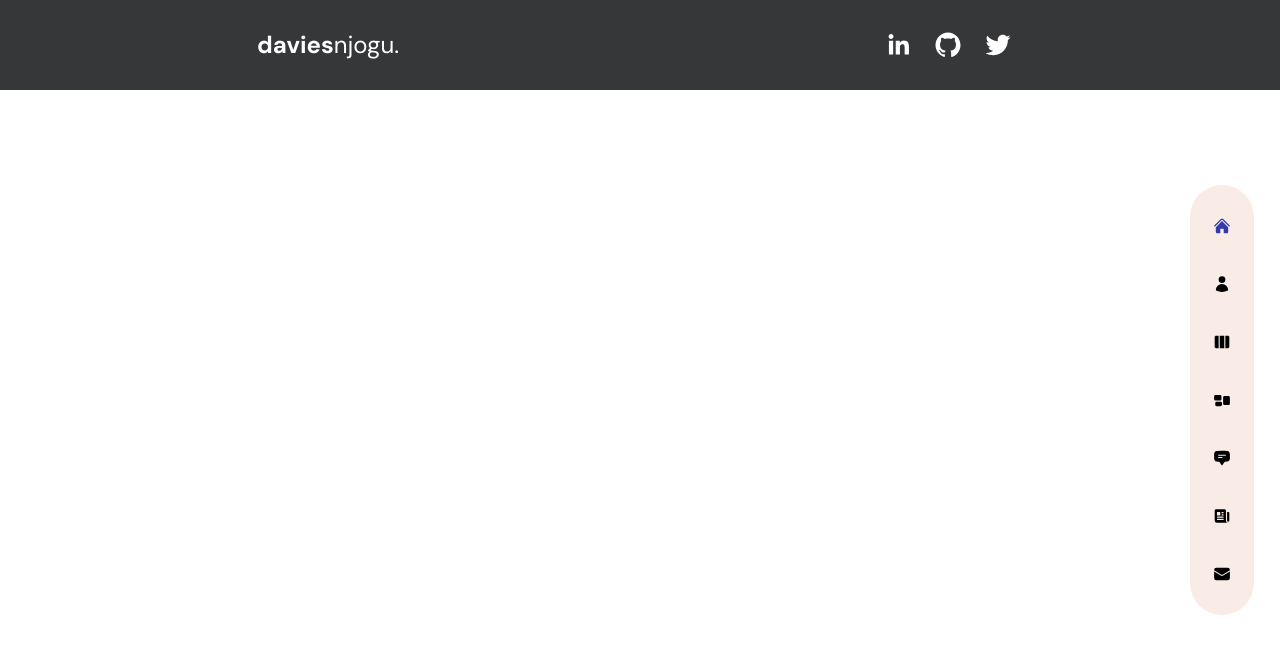
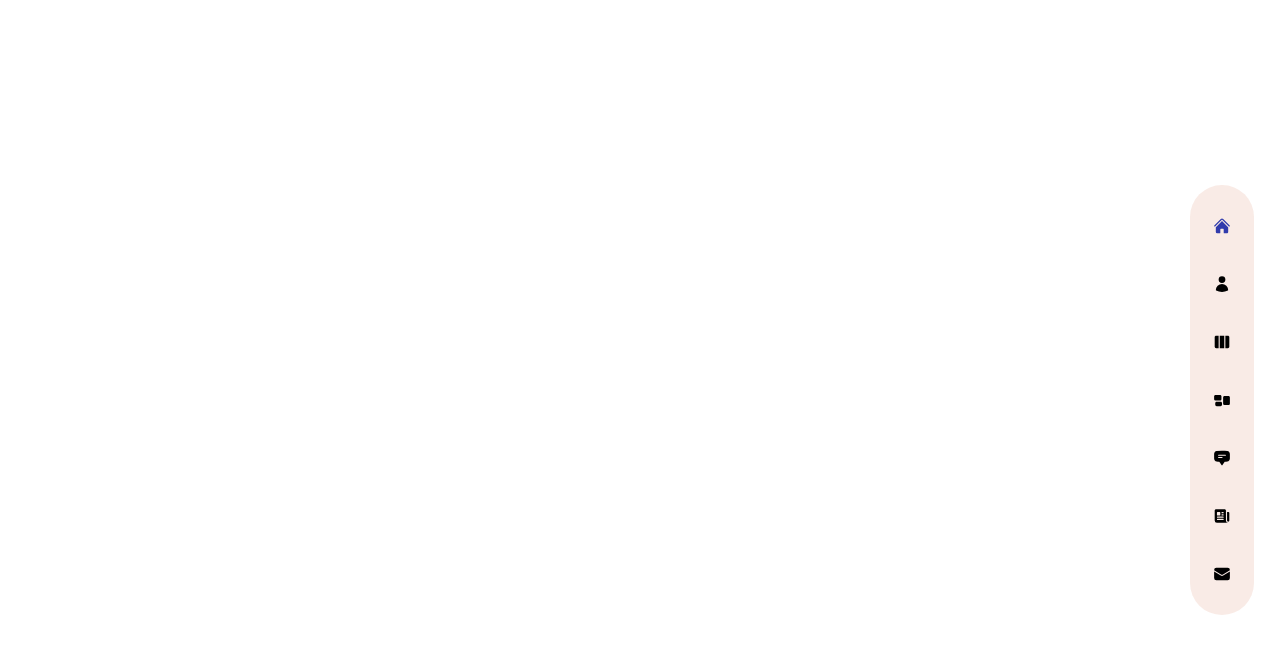
Before and after one commit to kabirodavies/next-portfolio, a Next.js app: page / in a window 1280 px wide. Shown: the top 654 px of the page. Built offline with nearby package versions, Linux system fonts and the light colour scheme.

Commit message:
debugging topbar

```diff
--- a/app/components/TopBar/TobBar.tsx
+++ b/app/components/TopBar/TobBar.tsx
@@ -5,7 +5,7 @@ import { SocialIcon } from 'react-social-icons';
 import { motion } from 'framer-motion';
 import Link from 'next/link';
 
-import './Topbar.scss';
+// import './Topbar.scss';
 
 type Props = {};
 
--- a/app/components/TopBar/TopBar.scss
+++ b/app/components/TopBar/TopBar.scss
@@ -1,14 +1,12 @@
+// .social-icon-wrapper {
+//     position: relative;
 
+//     .social-icon {
+//       transition: transform 0.3s ease;
 
-.social-icon-wrapper {
-    position: relative;
-
-    .social-icon {
-      transition: transform 0.3s ease;
-
-      &:hover {
-        transform: scale(1.1);
-        fill: #007bff;
-      }
-    }
-  }
+//       &:hover {
+//         transform: scale(1.1);
+//         fill: #007bff;
+//       }
+//     }
+//   }
--- a/app/page.tsx
+++ b/app/page.tsx
@@ -18,7 +18,7 @@ const Home: NextPage = () => {
   return (
     <>
     <div className='app'>
-      <TopBar/>
+      {/* <TopBar/> */}
 
       <NavBar/>
 {/*
```
